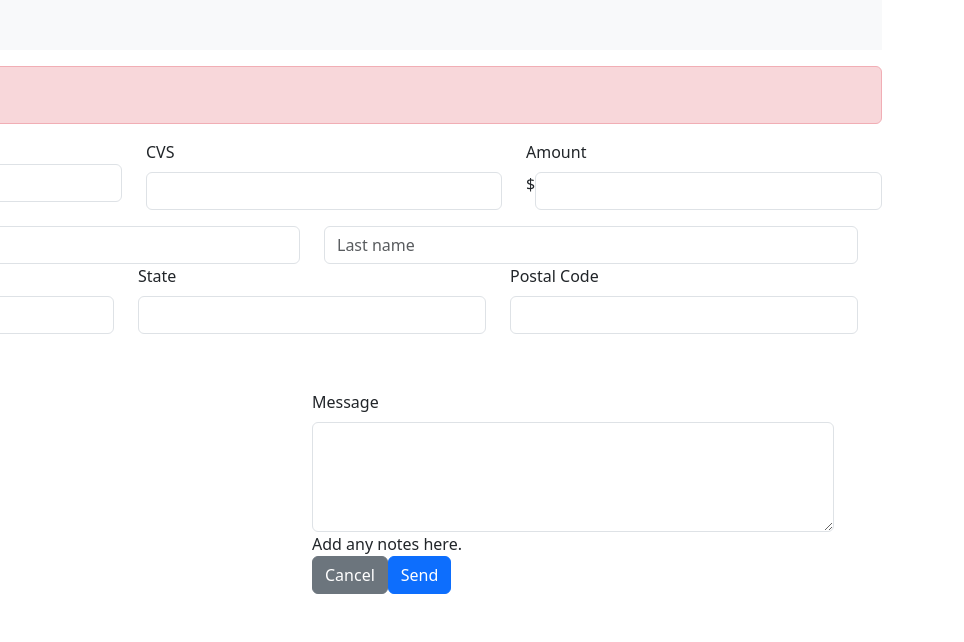
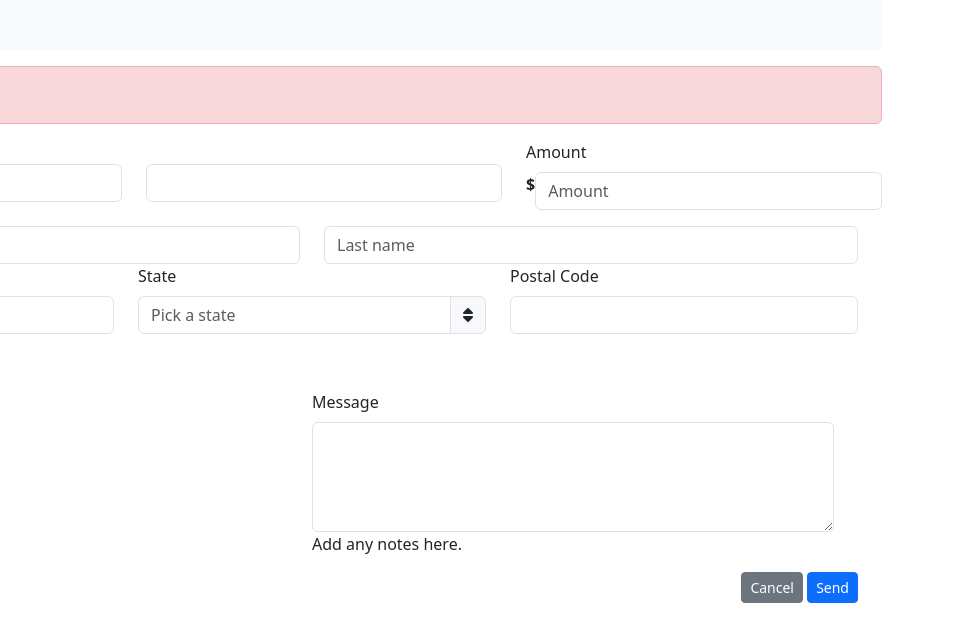
Before and after one commit to 4GeeksAcademy/Frank_formfill_HTML, a plain HTML site: page index.html in a window 1280 px wide. Shown: the full height of the page, 316-1280 px from the left. Drawn offline with nearby package versions, Linux system fonts and the light colour scheme.

Commit message:
First commit

```diff
--- a/index.html
+++ b/index.html
@@ -29,14 +29,18 @@
             <input type="Card #" class="form-control" id="fullname" name="Card #">
         </div>
         <div class="mb-3 col-4">
-            <label for="CVS" class="form-label">CVS</label>
+            <label for="CVS" class="form-label"><CVS#></CVS></label>
             <input type="CVS" class="form-control" id="CVS" name="CVS">
           </div>
           <div class="mb-3 col-4">
             <label for="Amount" class="form-label">Amount</label>
-           <div class="d-flex"><stong>$</stong><input type="Amount" class="form-control" id="Amount" name="Amount">
+            <div class="d-flex">
+                <strong>$</strong>
+                <input type="text" class="form-control" id="formGroupExampleInput" placeholder="Amount">
+
+            </div>
         </div>
-    </div>
+
 
         <div class="row">
             <div class="col">
@@ -52,9 +56,13 @@
                 <input type="City" class="form-control" id="City" name="City">
             </div>
             <div class="mb-3 col-4">
-                <label for="State" class="form-label">State</label>
-                <input type="State" class="form-control" id="State" name="State">
+              <label for="State" class="form-label">State</label>
+              <div class="input-group">
+                  <input type="text" class="form-control" id="formGroupExampleInput" placeholder="Pick a state">
+                  <span class="input-group-text"><i class="fa-solid fa-sort"></i></span>
               </div>
+          </div>
+
               <div class="mb-3 col-4">
                 <label for="Postal Code" class="form-label">Postal Code</label>
                 <input type="Amount" class="form-control" id="Postal Code" name="Postal Code">
@@ -85,15 +93,20 @@
             <label for="message" class="form-label">Message</label>
             <textarea class="form-control" id="message" name="message" rows="4"></textarea>
             <p2>Add any notes here.</p2>
-            <div class="row">
-              <div class="col-6">
-                <div class="col-6 d-flex justify-content">
-                  <button class="btn btn-secondary">Cancel</button>
-                  <button class="btn btn-primary float-right">Send</button>
-              </div>
-            </div>
 
           </div>
+        </div>
+        <div class="d-flex justify-content-end">
+          <div class="buttons-container">
+              <button type="button" class="btn btn-secondary btn-sm">Cancel</button>
+              <button type="button" class="btn btn-primary btn-sm">Send</button>
+          </div>
+      </div>
+
+
+
+
+
         </div>
 
       </div>
```
Also changed, not shown: styless.css (added).
